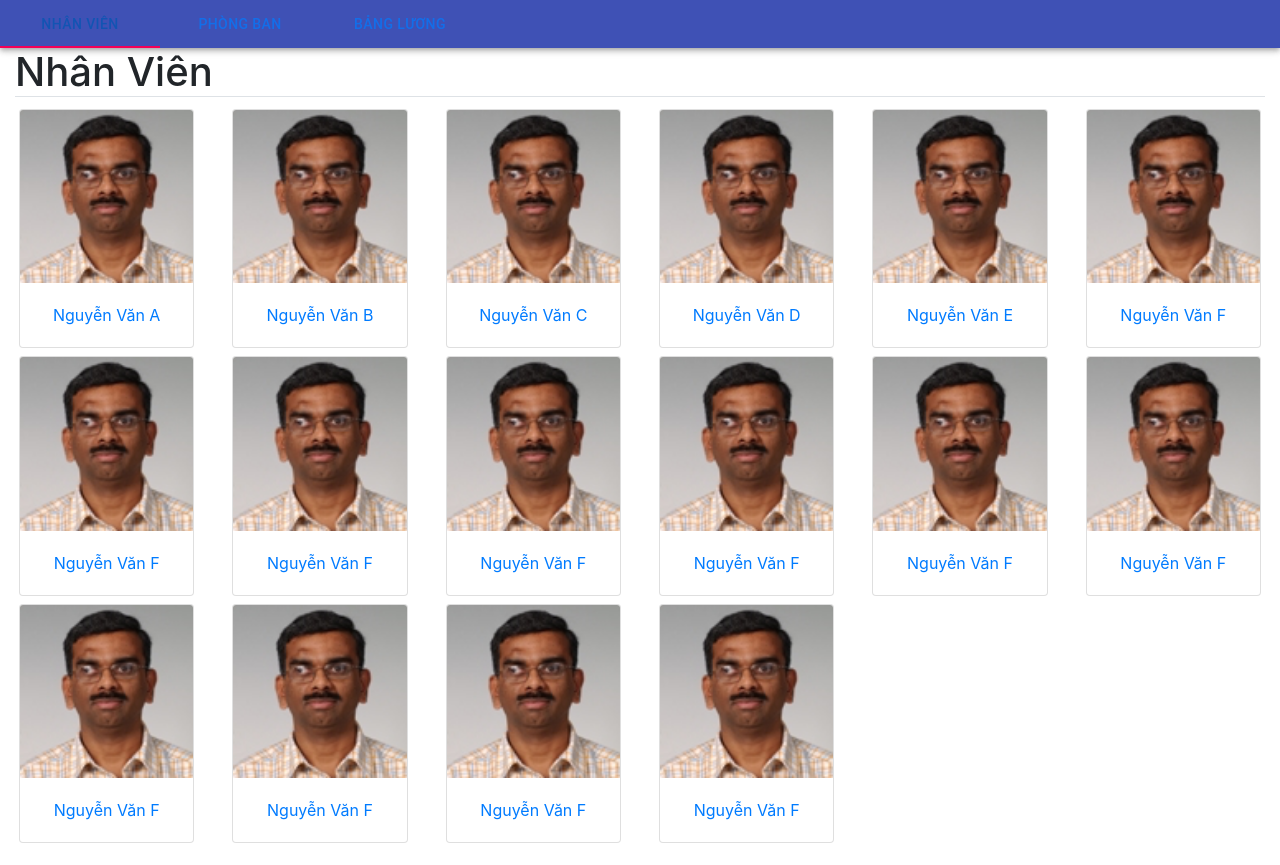
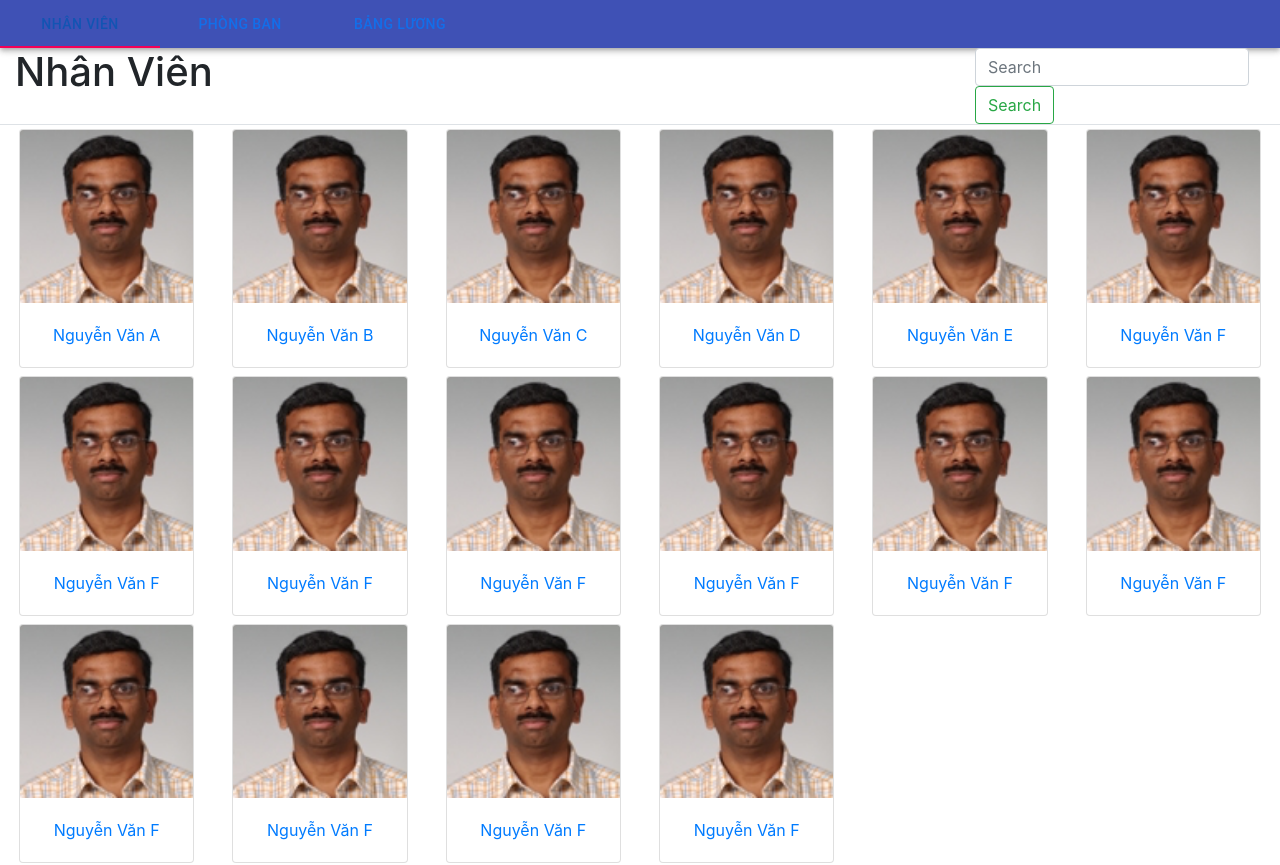
Before and after one commit to billkien00/FUNIX-reactjs, a React (Create React App) app: page /staffs in a window 1280 px wide. Shown: the top 865 px of the page. Built offline with nearby package versions, Linux system fonts and the light colour scheme.

Commit message:
notthing

```diff
--- a/src/components/StaffsComponent.js
+++ b/src/components/StaffsComponent.js
@@ -18,7 +18,20 @@ export default function StaffsComponent(props) {
   });
   return (
     <div className="container-fluid">
-      <h1 className="border-bottom">Nhân Viên</h1>
+      <div className="border-bottom row">
+        <h1 className="col-lg-9">Nhân Viên</h1>
+        <form class="form-inline col-lg-3">
+          <input
+            class="form-control mr-sm-2"
+            type="search"
+            placeholder="Search"
+            aria-label="Search"
+          />
+          <button class="btn btn-outline-success my-2 my-sm-0" type="submit">
+            Search
+          </button>
+        </form>
+      </div>
       <div className="row">{staff}</div>
     </div>
   );
```
